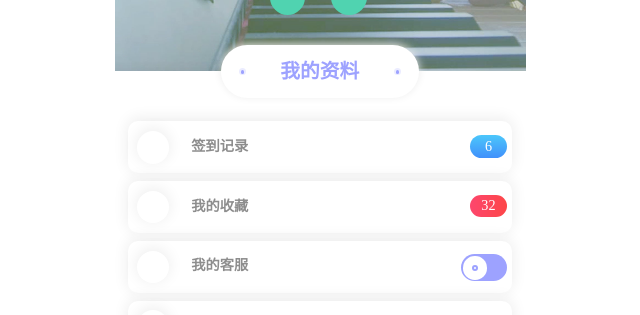
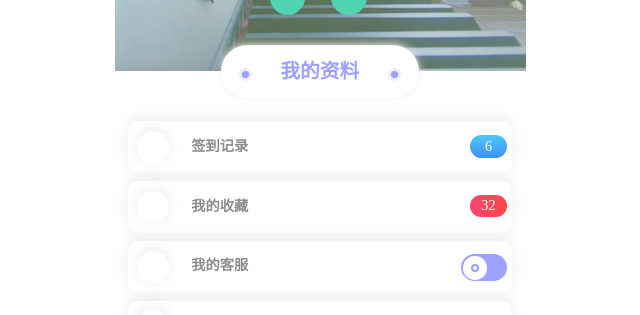
Before and after one commit to weilanisrio/take-out1, a plain HTML site: page my interface.html in a window 1280 px wide. Shown: the part 311-626 px from the top of the page, 320-960 px from the left. Drawn offline with Linux system fonts and the light colour scheme; a web font is replaced by a local one.

Commit message:
takeout1

```diff
--- a/CSS/my interface.css
+++ b/CSS/my interface.css
@@ -167,18 +167,18 @@
 }
 .circle1
 {
-    width: 0.13rem;
-    height: 0.13rem;
+    width: 13px;
+    height: 13px;
     background-color: #ebecff;
     border-radius: 50%;
     position:relative;
 }
 .circle2
 {
-    width: 0.07rem;
-    height: 0.07rem;
+    width:7px;
+    height: 7px;
     background-color: #9da2ff;
-    border-radius: 1.14rem;
+    border-radius:50%;
     line-height:0.13rem;
     position: absolute;
     top:0;
@@ -189,8 +189,8 @@
 }
 .circle5
 {
-    width: 0.13rem;
-    height: 0.13rem;
+    width: 13px;
+    height: 13px;
     position: absolute;
     top:0.42rem;
     right:0.32rem;
@@ -363,8 +363,8 @@
 }
 .Signon7 .Signon8
 {
-    width: 0.12rem;
-    height: 0.12rem;
+    width: 8px;
+    height: 8px;
     background-color: #9da2ff;
     border-radius: 50%;
     position: absolute;
@@ -376,8 +376,8 @@
 }
 .Signon8 .Signon9
 {
-    width: 0.04rem;
-    height: 0.04rem;
+    width: 4px;
+    height: 4px;
     background-color: #ffffff;
     border-radius: 50%;
     position: absolute;
```
